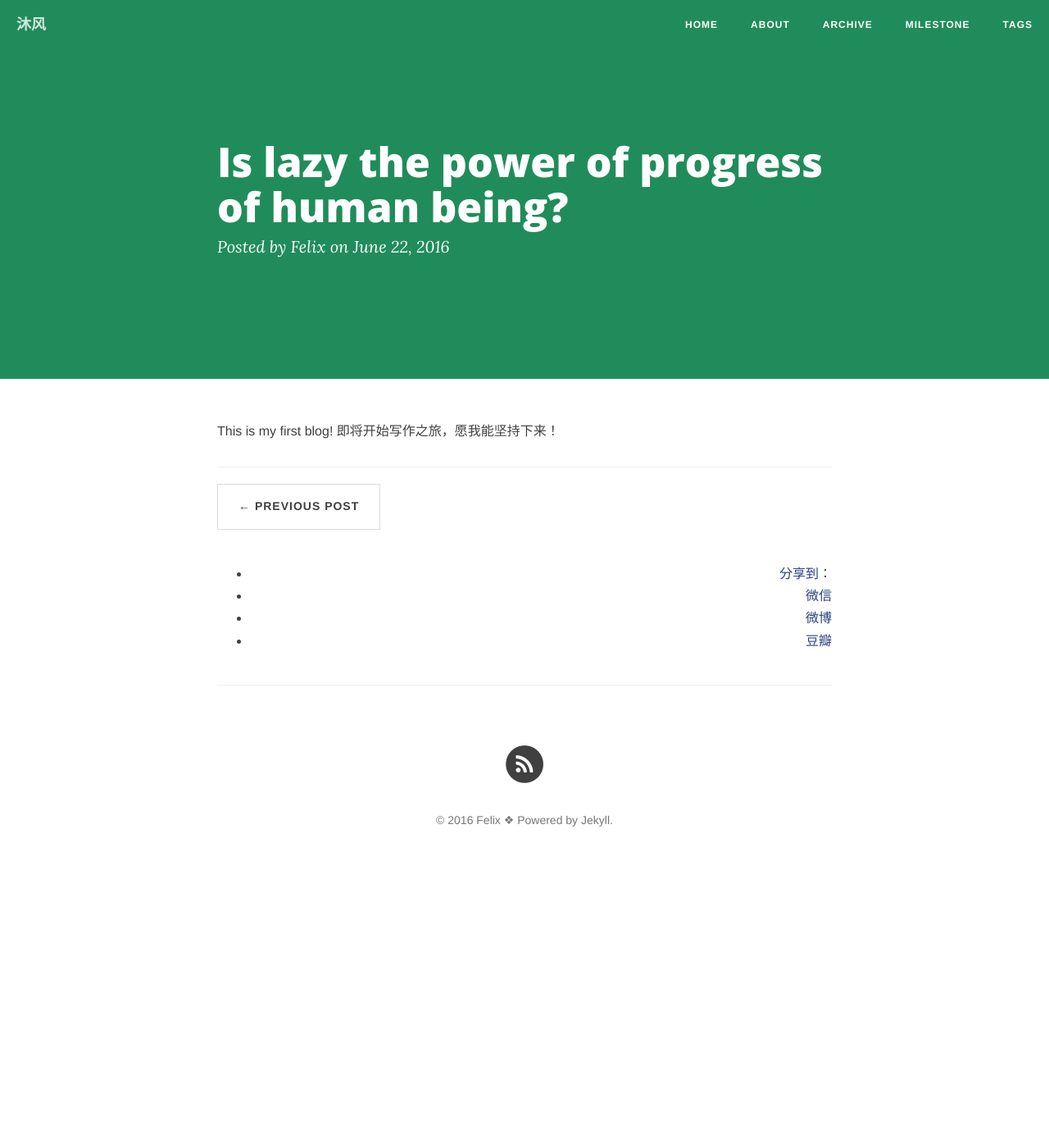
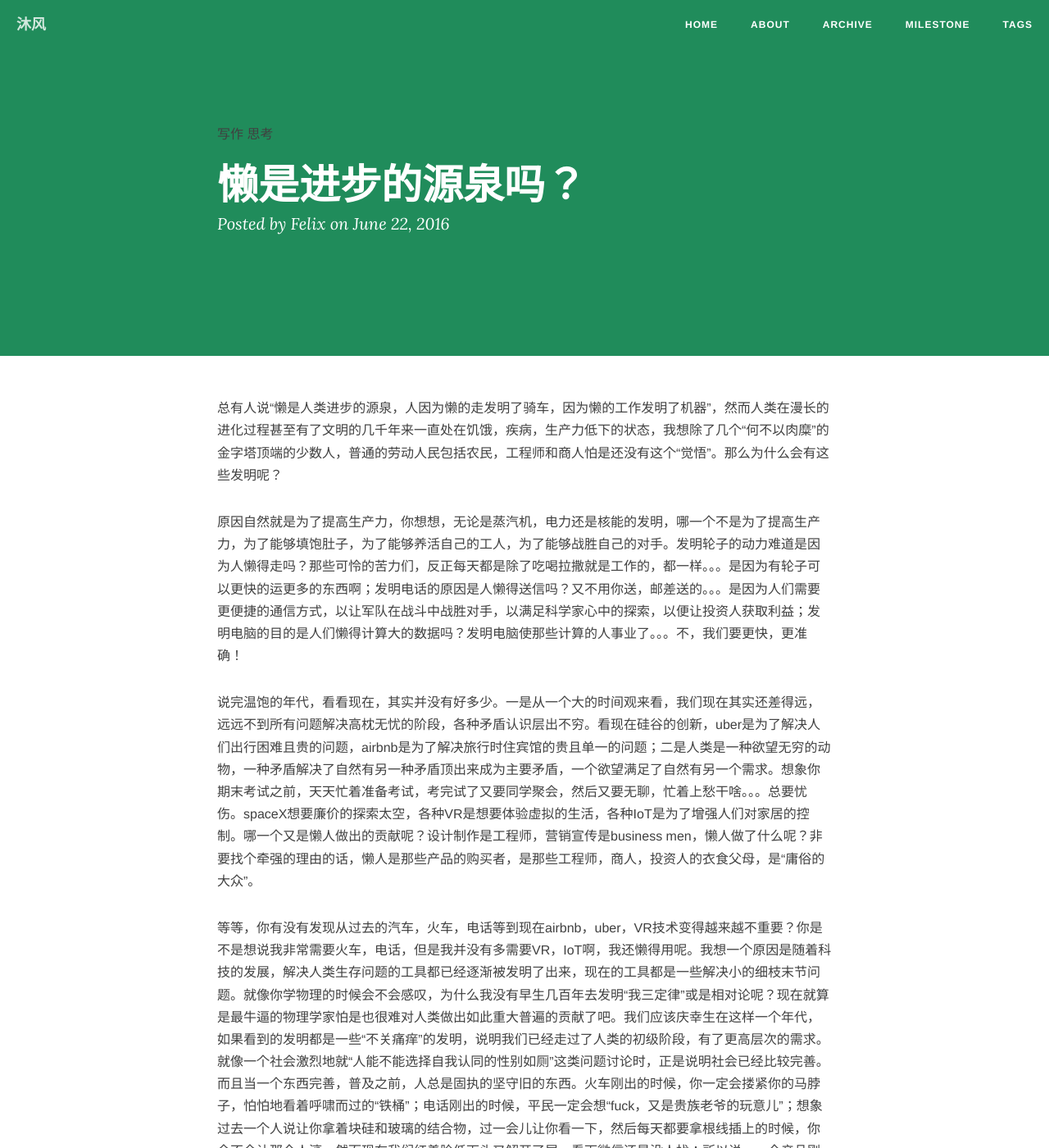
Before and after one commit to FelixLou/felixlou.github.io, a Jekyll site: the page built from _posts/2016-06-22-Is lazy the power of progress of human being?.md, in a window 1280 px wide and 1400 px high. Shown: the whole window at 82% size. Built offline with Jekyll 4.4.1, drawn with Linux system fonts in a browser that asks for light colours; nearby versions of some CDN libraries; comment, search, counter and statistics services are not loaded; some of the changed text lies outside the part shown.

Commit message:
add a file

```diff
--- a/_posts/2016-06-22-Is lazy the power of progress of human being?.md
+++ b/_posts/2016-06-22-Is lazy the power of progress of human being?.md
@@ -1,2 +1,17 @@
-This is my first blog!
-即将开始写作之旅，愿我能坚持下来！
+---
+layout: post
+title: 懒是进步的源泉吗？
+date: 2016-06-22
+categories: blog
+tags: [写作,思考]
+description: 写不是义务，写本身就是写的报酬。
+---
+总有人说“懒是人类进步的源泉，人因为懒的走发明了骑车，因为懒的工作发明了机器”，然而人类在漫长的进化过程甚至有了文明的几千年来一直处在饥饿，疾病，生产力低下的状态，我想除了几个“何不以肉糜”的金字塔顶端的少数人，普通的劳动人民包括农民，工程师和商人怕是还没有这个“觉悟”。那么为什么会有这些发明呢？
+
+原因自然就是为了提高生产力，你想想，无论是蒸汽机，电力还是核能的发明，哪一个不是为了提高生产力，为了能够填饱肚子，为了能够养活自己的工人，为了能够战胜自己的对手。发明轮子的动力难道是因为人懒得走吗？那些可怜的苦力们，反正每天都是除了吃喝拉撒就是工作的，都一样。。。是因为有轮子可以更快的运更多的东西啊；发明电话的原因是人懒得送信吗？又不用你送，邮差送的。。。是因为人们需要更便捷的通信方式，以让军队在战斗中战胜对手，以满足科学家心中的探索，以便让投资人获取利益；发明电脑的目的是人们懒得计算大的数据吗？发明电脑使那些计算的人事业了。。。不，我们要更快，更准确！
+
+说完温饱的年代，看看现在，其实并没有好多少。一是从一个大的时间观来看，我们现在其实还差得远，远远不到所有问题解决高枕无忧的阶段，各种矛盾认识层出不穷。看现在硅谷的创新，uber是为了解决人们出行困难且贵的问题，airbnb是为了解决旅行时住宾馆的贵且单一的问题；二是人类是一种欲望无穷的动物，一种矛盾解决了自然有另一种矛盾顶出来成为主要矛盾，一个欲望满足了自然有另一个需求。想象你期末考试之前，天天忙着准备考试，考完试了又要同学聚会，然后又要无聊，忙着上愁干啥。。。总要忧伤。spaceX想要廉价的探索太空，各种VR是想要体验虚拟的生活，各种IoT是为了增强人们对家居的控制。哪一个又是懒人做出的贡献呢？设计制作是工程师，营销宣传是business men，懒人做了什么呢？非要找个牵强的理由的话，懒人是那些产品的购买者，是那些工程师，商人，投资人的衣食父母，是“庸俗的大众”。
+
+等等，你有没有发现从过去的汽车，火车，电话等到现在airbnb，uber，VR技术变得越来越不重要？你是不是想说我非常需要火车，电话，但是我并没有多需要VR，IoT啊，我还懒得用呢。我想一个原因是随着科技的发展，解决人类生存问题的工具都已经逐渐被发明了出来，现在的工具都是一些解决小的细枝末节问题。就像你学物理的时候会不会感叹，为什么我没有早生几百年去发明“我三定律”或是相对论呢？现在就算是最牛逼的物理学家怕是也很难对人类做出如此重大普遍的贡献了吧。我们应该庆幸生在这样一个年代，如果看到的发明都是一些“不关痛痒”的发明，说明我们已经走过了人类的初级阶段，有了更高层次的需求。就像一个社会激烈地就“人能不能选择自我认同的性别如厕”这类问题讨论时，正是说明社会已经比较完善。而且当一个东西完善，普及之前，人总是固执的坚守旧的东西。火车刚出的时候，你一定会搂紧你的马脖子，怕怕地看着呼啸而过的“铁桶”；电话刚出的时候，平民一定会想“fuck，又是贵族老爷的玩意儿”；想象过去一个人说让你拿着块硅和玻璃的结合物，过一会儿让你看一下，然后每天都要拿根线插上的时候，你会不会让那个人滚，然而现在我们红着脸低下头又解开了屏，看下微信还是没人找；所以说，一个产品刚刚出现的时候，一个是本身不完善，体验差，价格高昂，另一个是人本身惯性难克服（体重越大，惯性越大），但是难说什么产品又能改变世界，成为十年之后的标配，身体的一部分呢。想象一下，VR发展的成熟后，买个5个韭菜鸡蛋包子就能赠送一个的时候，戴上立马能真身沉浸式体验美好感觉的时候，谁还坐12小时飞机到欧洲，谁还去场地打球，谁还去网上下小电影，谁还愿意摘下眼罩。
+
+一个技术的发展往往会带来新的问题，但是我们不能因为这个技术有风险就因噎废食，反而因该相信基因也好，科技也好，都是呈螺旋式上升的，一个问题产生，自然有新的办法解决它，社会就是这样在一个矛盾一个矛盾的克服而进步，而这些矛盾却越来越无关痛痒。然而在看得见未来，矛盾是一定不会消失的，就算物质极大丰富，还有无限的精神世界呢。共产主义的设想呢，马克思是一个伟大的哲学家，然而哲学史也是螺旋的变化的，从一个极端到另一个极端，总是矫枉过正，他也总是有他的局限性嘛
```
Also changed, not shown: _posts/2015-03-02-how-to-write.md (+1 -0 lines), _posts/2015-09-14-what-i-give-is-what-i-get.md (+1 -0 lines).
